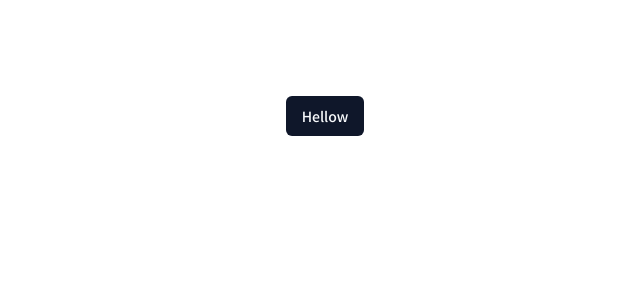
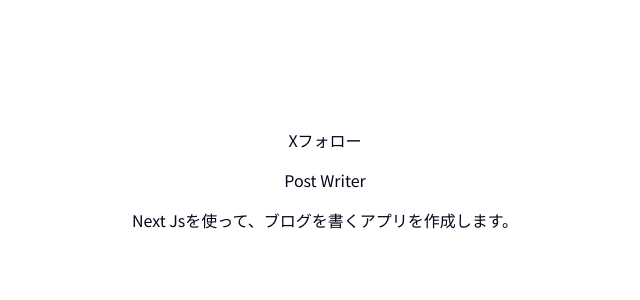
Before and after one commit to Morioka-Ryosuke06/next-study, a Next.js app: page / in a window 1280 px wide. Shown: the top 300 px of the page, without its empty margins (315-955 px from the left). Built offline with nearby package versions, Linux system fonts and the light colour scheme.

Commit message:
add section

```diff
--- /dev/null
+++ b/app/(marketing)/page.tsx
@@ -0,0 +1,14 @@
+import Link from 'next/link';
+export default function IndexPage() {
+  return (
+    <>
+      <section className="pt-6 md:pt-10 lg:py-32 pb-8 md:pb-12">
+        <div className="container text-center flex flex-col items-center gap-4 max-w-[64rem]">
+          <Link href={'/'}>Xフォロー</Link>
+          <h1>Post Writer</h1>
+          <p>Next Jsを使って、ブログを書くアプリを作成します。</p>
+        </div>
+      </section>
+    </>
+  );
+}
--- a/app/page.tsx
+++ /dev/null
@@ -1,9 +0,0 @@
-import { Button } from '@/components/ui/button';
-
-export default function Home() {
-  return (
-    <main className="flex min-h-screen flex-col items-center justify-between p-24">
-      <Button>Hellow</Button>
-    </main>
-  );
-}
```
Also changed, not shown: 1 other file (tests, documents, lock files or other folders).
